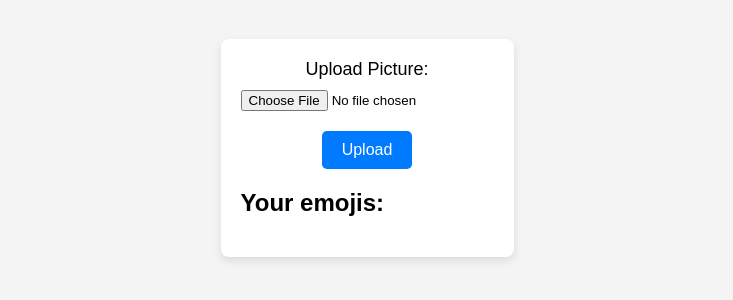
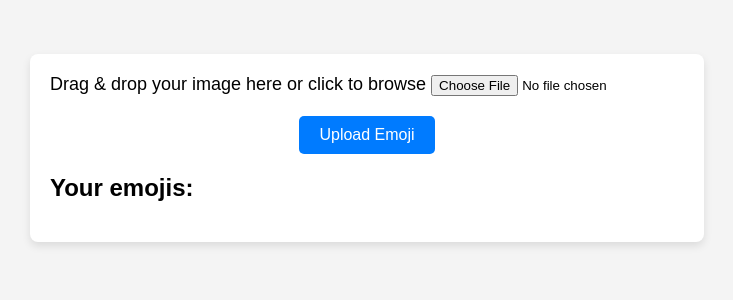
Before and after one commit to codingkatty/bemojify, a website: page index.html in a window 1280 px wide. Shown: the part 252-552 px from the top of the page, without its empty margins (273-1006 px from the left). Drawn offline with Linux system fonts and the light colour scheme.

Commit message:
Update index.html

```diff
--- a/index.html
+++ b/index.html
@@ -10,9 +10,15 @@
     <div id="container">
         <div id="upload">
             <form id="uploadForm" enctype="multipart/form-data">
-                <label for="fileInput">Upload Picture:</label>
-                <input type="file" id="fileInput" name="file" accept="image/*">
-                <button type="button" id="uploadButton">Upload</button>
+                <div id="drop-zone">
+                    <label for="fileInput">
+                        <div class="drop-content">
+                            <span>Drag & drop your image here or click to browse</span>
+                            <input type="file" id="fileInput" name="file" accept="image/*">
+                        </div>
+                    </label>
+                </div>
+                <button type="button" id="uploadButton">Upload Emoji</button>
             </form>
         </div>
         <div id="emojis">
```
